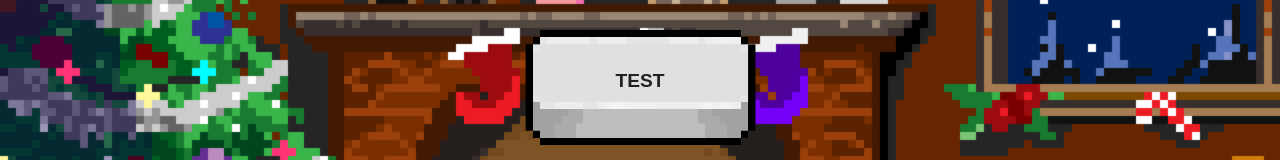
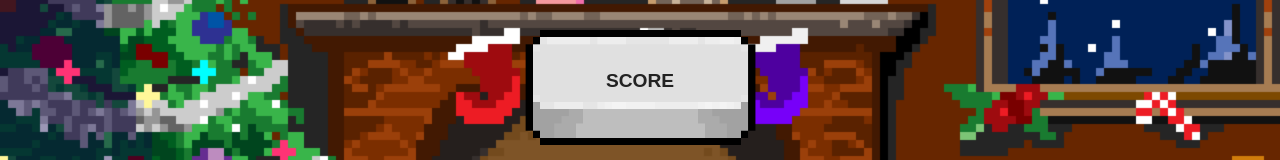
Before and after one commit to ethan-frot/Drunk-Santa, a Next.js app: page / in a window 1280 px wide. Shown: the part 340-500 px from the top of the page. Built offline with nearby package versions, Linux system fonts and the light colour scheme.

Commit message:
✨ Update home page buttons: add leaderboard navigation and change button label from 'test' to 'score'

```diff
--- a/app/page.tsx
+++ b/app/page.tsx
@@ -234,6 +234,7 @@ export default function Home() {
 
         {/* Secondary white button below the red one */}
         <button
+          onClick={() => router.push('/views/leaderboard')}
           style={{
             width: '400px',
             height: '115px',
@@ -272,7 +273,7 @@ export default function Home() {
             (e.currentTarget as HTMLButtonElement).style.backgroundImage = "url('/assets/ui/buttons/button-blank-up.png')";
           }}
         >
-          <span style={{ position: 'relative', top: '-6px', color: '#222' }}>test</span>
+          <span style={{ position: 'relative', top: '-6px', color: '#222' }}>score</span>
         </button>
 
         {/* Third green button below the white one */}
```
